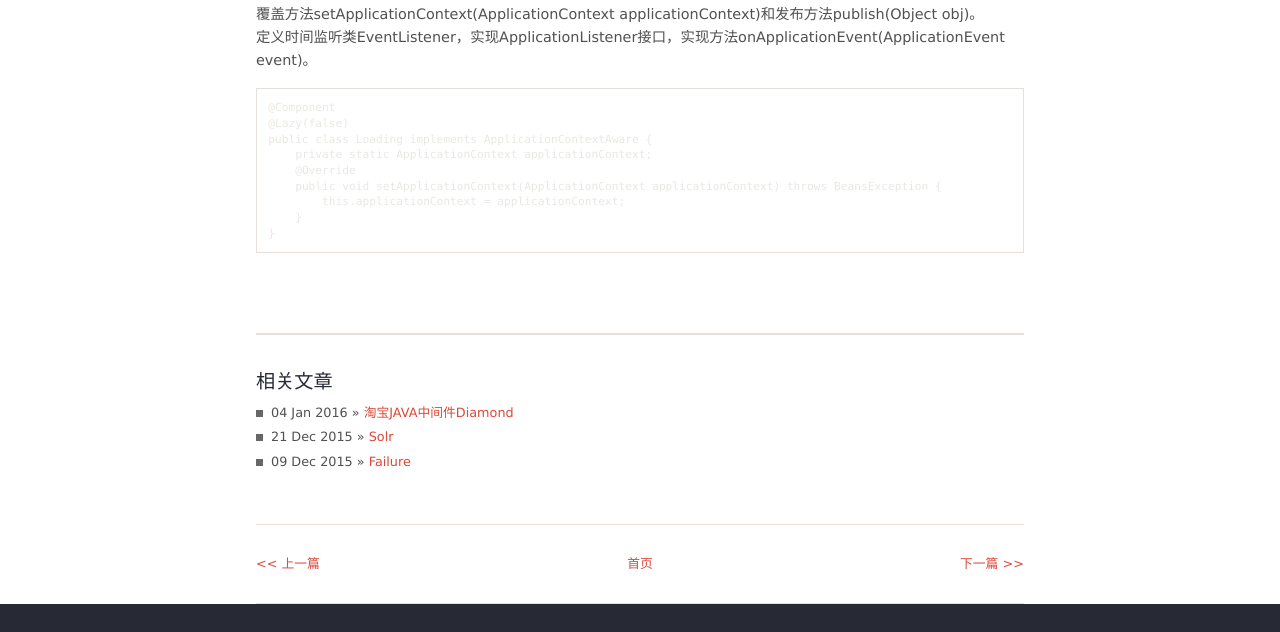
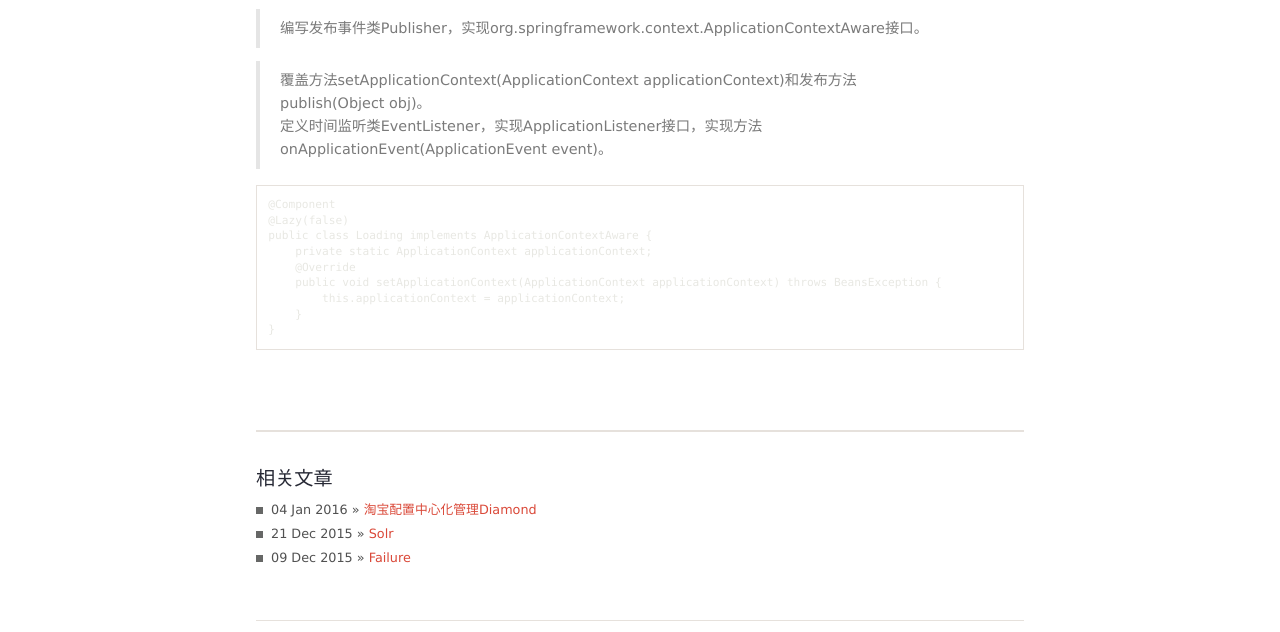
Before and after one commit to junhc/junhc.github.io, a Jekyll site: the page built from _posts/2015-10-21-spring.md, in a window 1280 px wide and 900 px high, scrolled down 2675 px, cut to the strip 0-632 px from the top of the window. Built offline with Jekyll 4.4.1, drawn with Linux system fonts in a browser that asks for light colours; Markdown is read by kramdown in place of the engine named in the settings; comment, search, counter and statistics services are not loaded.

Commit message:
新增diamond

````diff
--- a/_posts/2015-10-21-spring.md
+++ b/_posts/2015-10-21-spring.md
@@ -114,16 +114,16 @@ ApplicationContext ctx = WebApplicationContextUtils.getWebApplicationContext(ser
 ```
 > 4.创建一个类让其实现org.springframework.context.ApplicationContextAware接口来让Spring在启动的时候为我们注入ApplicationContext对象
 
-Spring中提供一些Aware相关的接口，BeanFactoryAware、 ApplicationContextAware、ResourceLoaderAware、ServletContextAware等等，其中最常用到的是ApplicationContextAware。实现ApplicationContextAware的Bean，在Bean被初始后，将会被注入ApplicationContext的实例。ApplicationContextAware提供了publishEvent()方法，实现Observer(观察者)设计模式的事件传播机，提供了针对Bean的事件传播功能。通过Application.publishEvent方法，我们可以将事件通知系统内所有的ApplicationListener。
+>Spring中提供一些Aware相关的接口，BeanFactoryAware、 ApplicationContextAware、ResourceLoaderAware、ServletContextAware等等，其中最常用到的是ApplicationContextAware。实现ApplicationContextAware的Bean，在Bean被初始后，将会被注入ApplicationContext的实例。ApplicationContextAware提供了publishEvent()方法，实现Observer(观察者)设计模式的事件传播机，提供了针对Bean的事件传播功能。通过Application.publishEvent方法，我们可以将事件通知系统内所有的ApplicationListener。
 
-Spring事件处理一般过程：
+>Spring事件处理一般过程：
 
-定义Event类，继承org.springframework.context.ApplicationEvent。
+>定义Event类，继承org.springframework.context.ApplicationEvent。
 
-编写发布事件类Publisher，实现org.springframework.context.ApplicationContextAware接口。
+>编写发布事件类Publisher，实现org.springframework.context.ApplicationContextAware接口。
 
-覆盖方法setApplicationContext(ApplicationContext applicationContext)和发布方法publish(Object obj)。
-定义时间监听类EventListener，实现ApplicationListener接口，实现方法onApplicationEvent(ApplicationEvent event)。
+>覆盖方法setApplicationContext(ApplicationContext applicationContext)和发布方法publish(Object obj)。
+>定义时间监听类EventListener，实现ApplicationListener接口，实现方法onApplicationEvent(ApplicationEvent event)。
 
 
 ```vim
--- a/_posts/2016-01-04-diamond.md
+++ b/_posts/2016-01-04-diamond.md
@@ -1,8 +1,8 @@
 ---
 layout: post
-title: "淘宝JAVA中间件Diamond"
+title: "淘宝配置中心化管理Diamond"
 date: 2016-01-04 15:40:21
-description: "淘宝JAVA中间件Diamond"
+description: "淘宝配置中心化管理Diamond"
 categories:
 - java
 - diamond
@@ -11,6 +11,7 @@ permalink: diamond
 
 1.检出diamond的源代码,[http://code.taobao.org/p/diamond/src/](http://code.taobao.org/p/diamond/src/)
 2.创建数据库
+
 ```vim
 create table config_info (
 `id` bigint(64) unsigned NOT NULL auto_increment,
````
Also changed, not shown: other parts of _posts/2016-01-04-diamond.md (+0 -1 lines).
